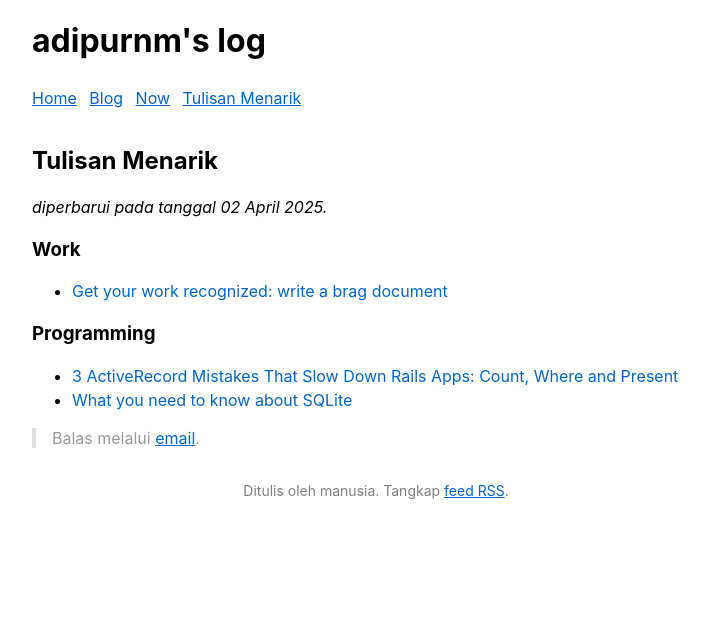
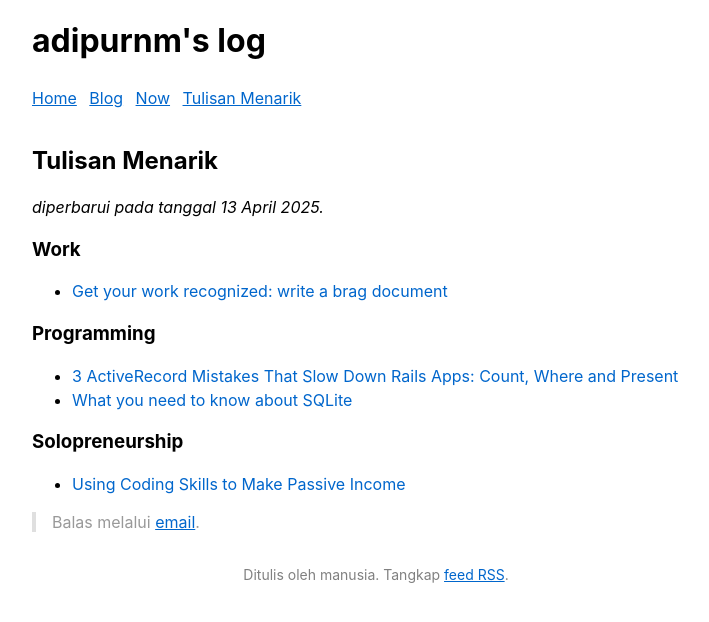
Before and after one commit to adiprnm/weblog, a Jekyll site: the page built from tulisan-menarik.md, in a window 1280 px wide. Shown: the top 622 px of the page, without its empty margins (264-973 px from the left). Built offline with Jekyll 4.4.1, drawn with Linux system fonts in a browser that asks for light colours.

Commit message:
Add new post to Tulisan Menarik page

```diff
--- a/tulisan-menarik.md
+++ b/tulisan-menarik.md
@@ -5,7 +5,7 @@ permalink: /tulisan-menarik
 description: Kumpulan tulisan yang menarik untuk dibaca.
 ---
 
-*diperbarui pada tanggal 02 April 2025.*
+*diperbarui pada tanggal 13 April 2025.*
 
 ### Work
 
@@ -15,3 +15,7 @@ description: Kumpulan tulisan yang menarik untuk dibaca.
 
 * [3 ActiveRecord Mistakes That Slow Down Rails Apps: Count, Where and Present](https://www.speedshop.co/2019/01/10/three-activerecord-mistakes.html)
 * [What you need to know about SQLite](https://joyofrails.com/articles/what-you-need-to-know-about-sqlite)
+
+### Solopreneurship
+
+* [Using Coding Skills to Make Passive Income](https://www.coryzue.com/writing/solopreneur/)
```
